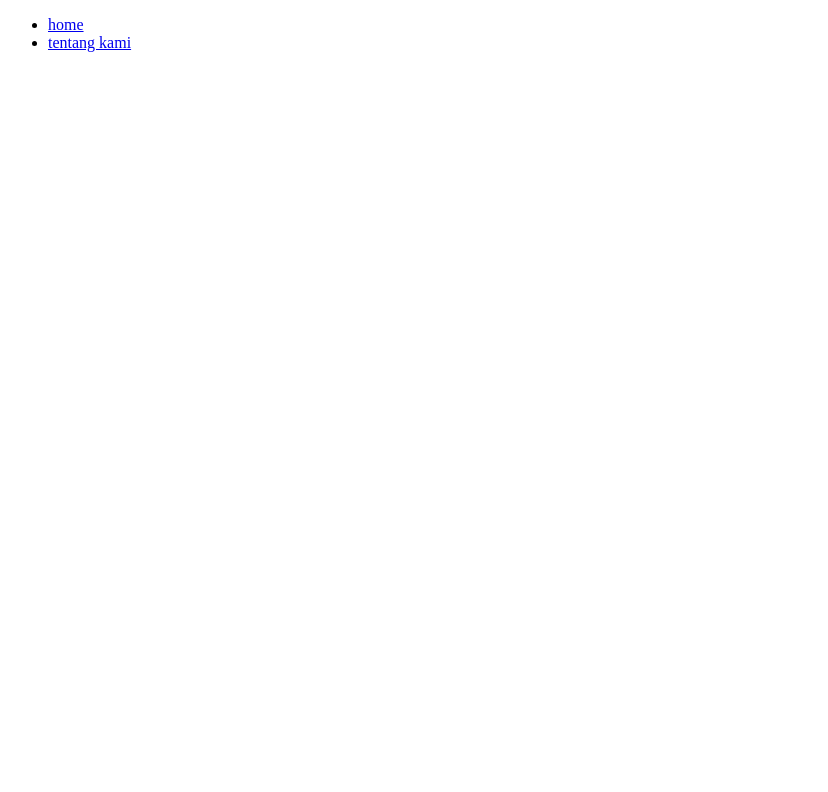
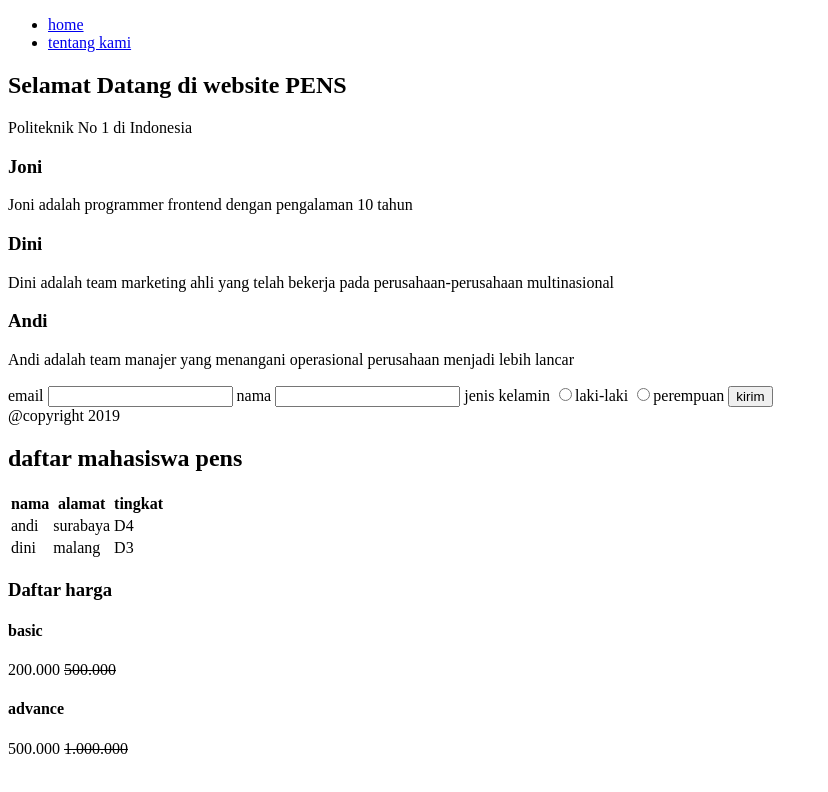
Before and after one commit to alifaditya0/pertemuan2, a plain HTML site: page index.html in a window 1280 px wide. Shown: the whole page, without its empty margins (0-828 px from the left). Drawn offline with Linux system fonts and the light colour scheme.

Commit message:
percobaan 2

```diff
--- a/index.html
+++ b/index.html
@@ -5,7 +5,7 @@
     <meta charset="UTF-8">
     <meta http-equiv="X-UA-Compatible" content="IE=edge">
     <meta name="viewport" content="width=device-width, initial-scale=1.0">
-    <title>Document</title>
+    <title>percobaan 2</title>
 </head>
 
 <body>
@@ -17,5 +17,77 @@
     </nav>
 
 </body>
+<header>
+    <h2>Selamat Datang di website PENS</h2>
+    <p>Politeknik No 1 di Indonesia</p>
+</header>
+<section>
+    <title>Team Kami</title>
+    <div>
+        <div>
+            <h3>Joni</h3>
+            <p>Joni adalah programmer frontend dengan pengalaman 10 tahun</p>
+        </div>
+        <div>
+            <h3>Dini</h3>
+            <p>Dini adalah team marketing ahli yang telah bekerja pada perusahaan-perusahaan multinasional</p>
+        </div>
+        <div>
+            <h3>Andi</h3>
+            <p>Andi adalah team manajer yang menangani operasional perusahaan menjadi lebih lancar</p>
+        </div>
+    </div>
+    <section>
+        <title>Kontak Kami</title>
+        <form>
+            <label>email</label>
+            <input type="text">
+            <label>nama</label>
+            <input type="text">
+            <label>jenis kelamin</label>
+            <input type="radio" name="jenis_kelamin"><label>laki-laki</label>
+            <input type="radio" name="jenis_kelamin"><label>perempuan</label>
+            <button type="submit">kirim</button>
+        </form>
+    </section>
+    <footer>
+        <span>@copyright 2019</span>
+    </footer>
+    <div>
+        <h2>daftar mahasiswa pens</h2>
+        <table>
+            <tr>
+                <th>nama</th>
+                <th>alamat</th>
+                <th>tingkat</th>
+            </tr>
+            <tr>
+                <td>andi</td>
+                <td>surabaya</td>
+                <td>D4</td>
+            </tr>
+            <tr>
+                <td>dini</td>
+                <td>malang</td>
+                <td>D3</td>
+            </tr>
+        </table>
+        <div>
+            <section>
+                <h3>Daftar harga</h3>
+                <div>
+                    <h4>basic</h4>
+                    <span>200.000</span>
+                    <span><del>500.000</del><span>
+                </div>
+                <div>
+                    <h4>advance</h4>
+                    <span>500.000</span>
+                    <span><del>1.000.000</del><span>
+                </div>
+            </section>
+
+
+</section>
 
 </html>
```
